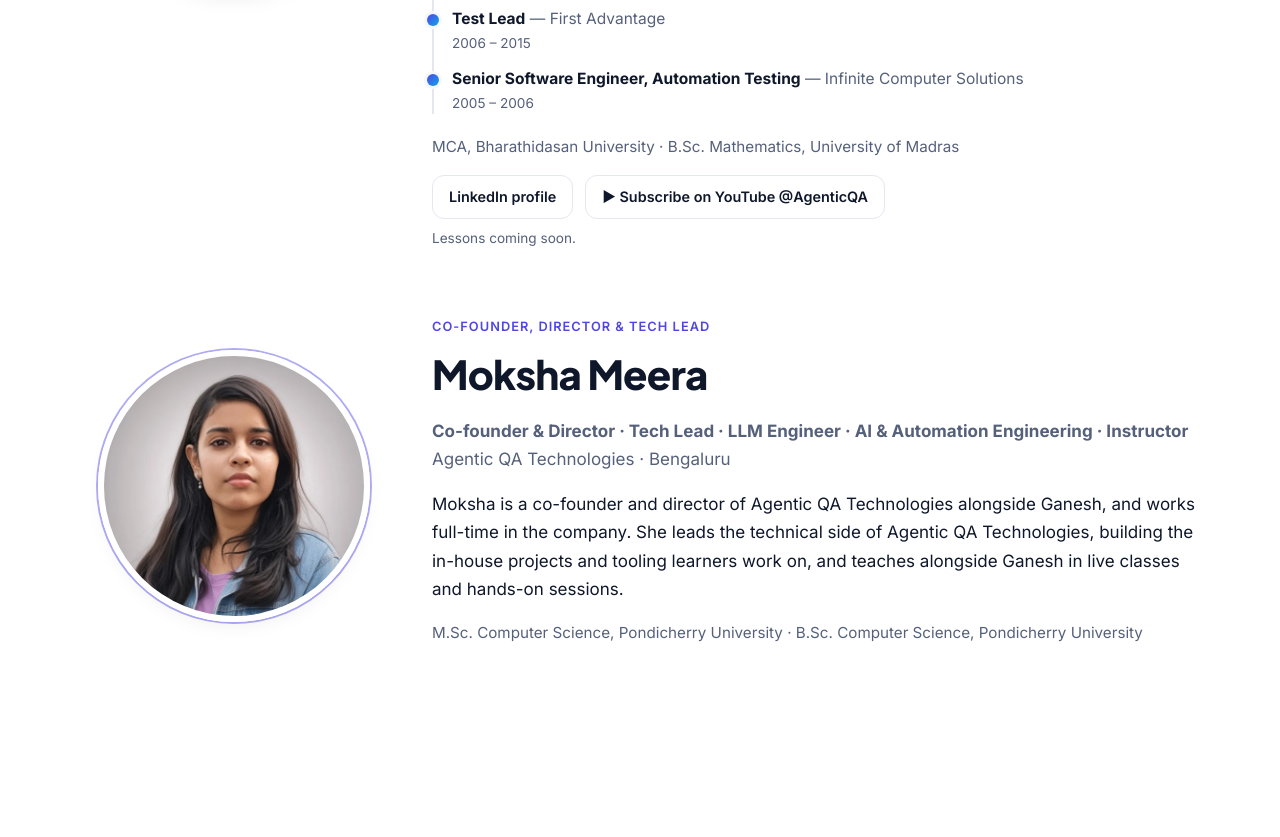
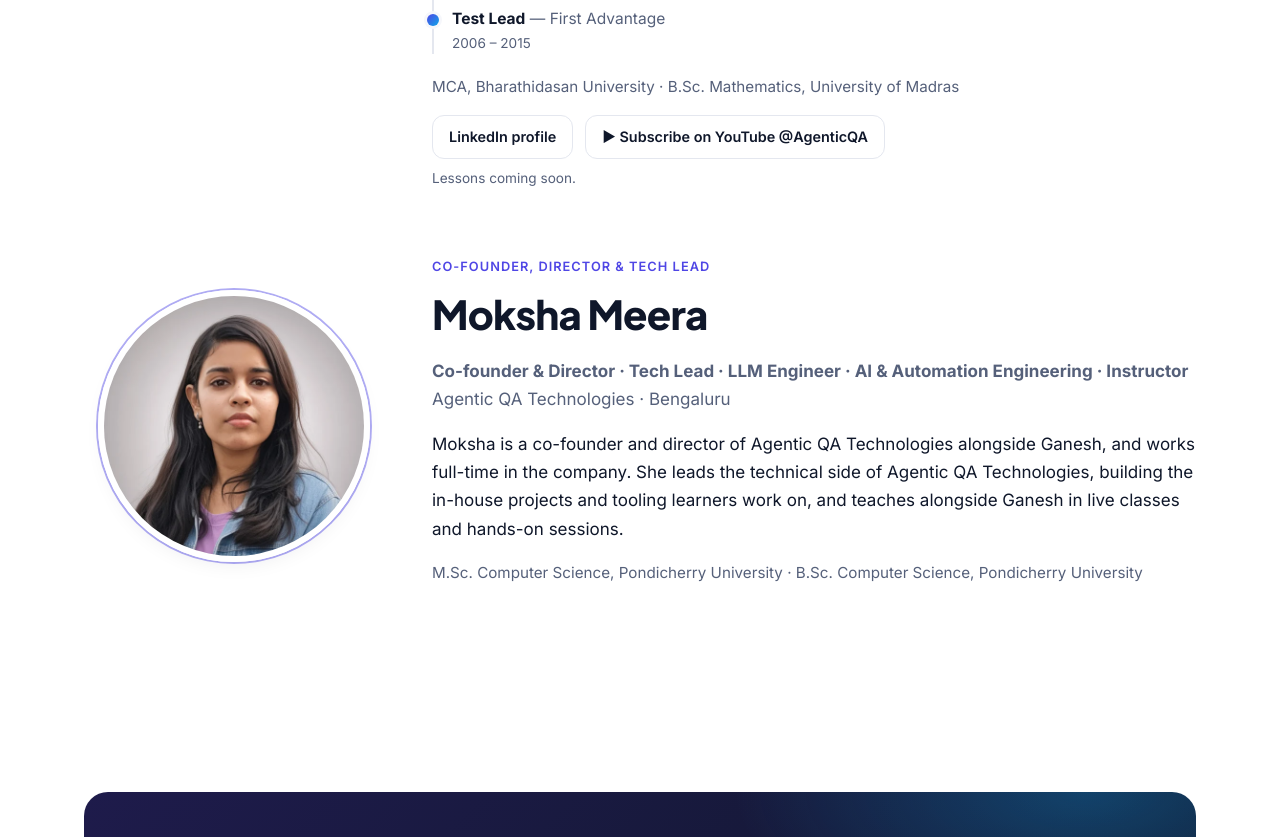
Before and after one commit to agenticqa2/agenticqa-website, a plain HTML site: page index.html in a window 1280 px wide. Shown: the part 5649-6486 px from the top of the page. Drawn offline with Linux system fonts and the light colour scheme.

Commit message:
Bio: remove Infinite Computer Solutions line

```diff
--- a/index.html
+++ b/index.html
@@ -166,7 +166,6 @@
         <li><b>QA Manager</b> — Symphony Talent <span>2018 – 2025</span></li>
         <li><b>QA Manager</b> — Harman Connected Services <span>2015 – 2018</span></li>
         <li><b>Test Lead</b> — First Advantage <span>2006 – 2015</span></li>
-        <li><b>Senior Software Engineer, Automation Testing</b> — Infinite Computer Solutions <span>2005 – 2006</span></li>
       </ol>
       <p class="muted" style="font-size:.95rem">MCA, Bharathidasan University · B.Sc. Mathematics, University of Madras</p>
       <div class="cta-row" style="margin-top:16px"><a class="btn btn-ghost btn-sm" href="https://www.linkedin.com/in/ganesan-sivaraman/" rel="noopener">LinkedIn profile</a><a class="btn btn-ghost btn-sm" href="https://www.youtube.com/@AgenticQA?sub_confirmation=1" rel="noopener">▶ Subscribe on YouTube @AgenticQA</a></div>
```
